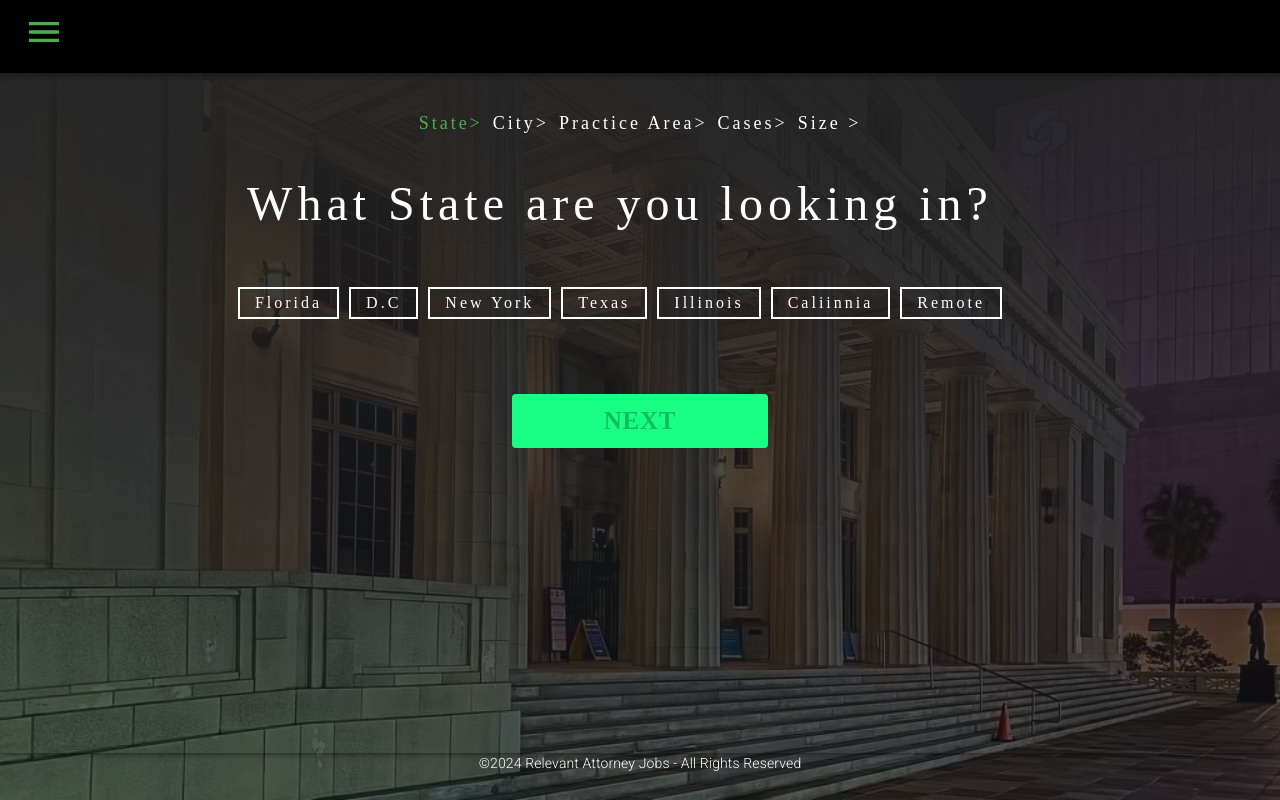
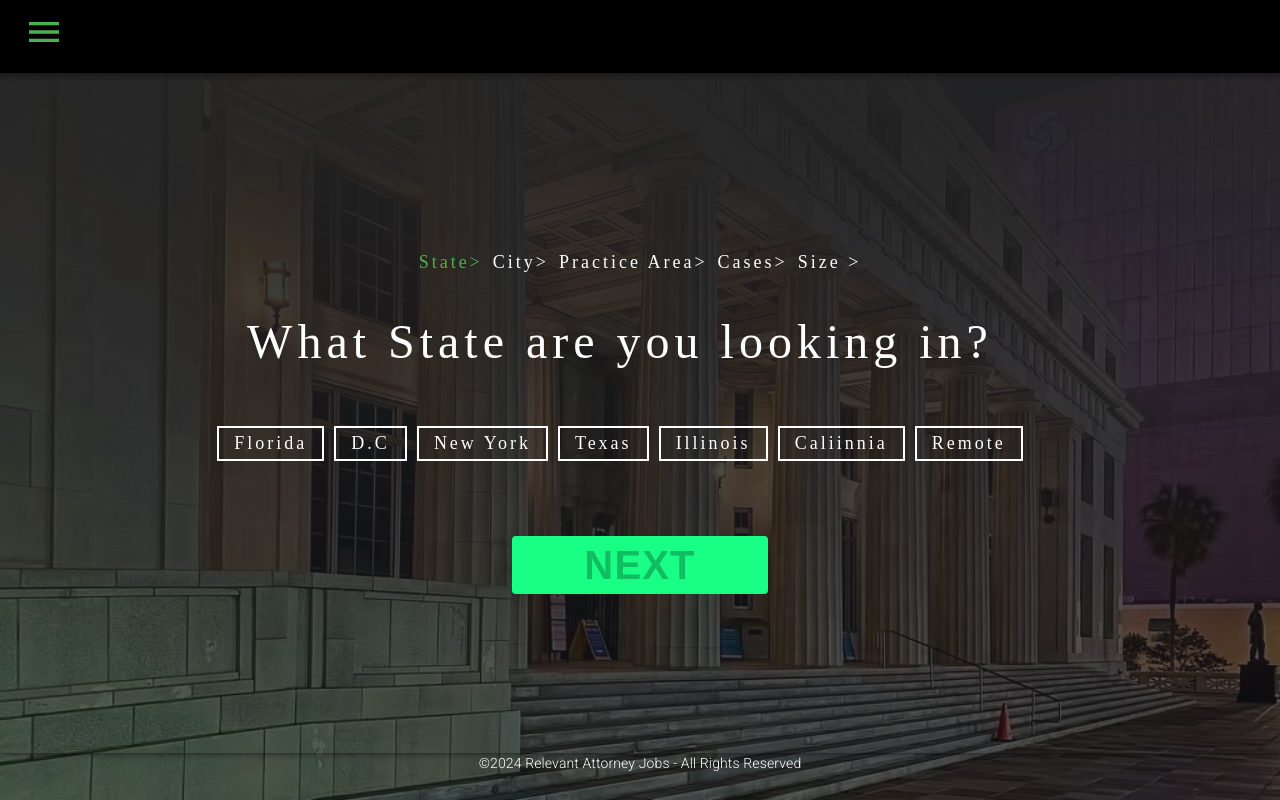
Before and after one commit to mr-rony356/Job-Board, a React (Vite) app: page /multi in a window 1280 px wide. Built offline with nearby package versions, Linux system fonts and the light colour scheme; a web font is replaced by a local one.

Commit message:
Button size fixes

```diff
--- a/src/App.tsx
+++ b/src/App.tsx
@@ -5,6 +5,7 @@ import { Footer } from "./components/Footer";
 import { Box } from "@mui/material";
 import MultiSteps from './components/MultiSteps'
 import Joblisting from "./components/Joblisting";
+import { JobDetails } from "./pages/JobDetails";
 
 function App() {
   return (
@@ -15,6 +16,7 @@ function App() {
         <Route path="/" element={<HomePage />} />
         <Route path="/multi" element={<MultiSteps />} />
         <Route path="/" element={<Joblisting />} />
+        <Route path="/job-details" element={<JobDetails />} />
         </Routes>
         <Footer />
       </Box>
--- a/src/components/Joblisting.tsx
+++ b/src/components/Joblisting.tsx
@@ -65,11 +65,12 @@ const Joblisting: React.FC = () => {
             sx={{
               backgroundColor: '#19ff85',
               color: 'black',
-              fontWeight: '600',
-              fontSize: '30px',
+              fontWeight: '900',
+              fontSize: isMobile?'2rem':'3rem',
               padding: isMobile ? '10px 120px' : '10px 150px',
-              fontFamily: 'inherit',
+              fontFamily:'sans-serif',
               border: '1px solid #19ff85 ',
+              lineHeight:'1',
 
               '&:hover': {
                 backgroundColor: 'black',
--- a/src/components/MultiSteps.tsx
+++ b/src/components/MultiSteps.tsx
@@ -1,7 +1,8 @@
 import { useState } from 'react';
 import { Button, Paper, Typography, Box } from '@mui/material';
 import stepsData from './steps.json'; // Import the JSON file directly
-import {  useMediaQuery, useTheme } from '@mui/material'
+import { useMediaQuery, useTheme } from '@mui/material'
+import { Link } from 'react-router-dom';
 
 
 
@@ -80,8 +81,8 @@ const JobSearchForm = () => {
           marginBottom: '50px',
           fontFamily: 'inherit',
           textAlign: 'center',
-          fontSize:isMobile?'2.2rem':'3rem',
-          letterSpacing:'5px'
+          fontSize: isMobile ? '2.2rem' : '3rem',
+          letterSpacing: '5px'
         }}>
           {question}
         </Typography>
@@ -101,11 +102,11 @@ const JobSearchForm = () => {
                   cursor: 'pointer',
                   fontWeight: '500',
                   borderRadius: '0px',
-                  fontSize: '16px',
+                  fontSize: isMobile?'16px ':'18px',
                   fontFamily: "inherit",
-                  padding:'0 15px',
-                  textTransform:'capitalize',
-                  letterSpacing:'3px'
+                  padding: '0 15px',
+                  textTransform: 'capitalize',
+                  letterSpacing: '3px'
                 }}
               >
                 {option}
@@ -116,7 +117,7 @@ const JobSearchForm = () => {
               if (key === state) {
                 return (
 
-                  <Box key={key} sx={{ display: 'flex', alignItems: 'center',flexWrap:'wrap', justifyContent:'center'}}>
+                  <Box key={key} sx={{ display: 'flex', alignItems: 'center', flexWrap: 'wrap', justifyContent: 'center' }}>
                     {value.map((option) => (
                       <Button
                         key={option}
@@ -132,11 +133,11 @@ const JobSearchForm = () => {
                           cursor: 'pointer',
                           fontWeight: '500',
                           borderRadius: '0px',
-                          fontSize: '16px',
+                          fontSize: isMobile?'16px ':'18px',
                           fontFamily: "inherit",
-                          padding:'0 15px',
-                          textTransform:'capitalize',
-                          letterSpacing:'3px'
+                          padding: '0 15px',
+                          textTransform: 'capitalize',
+                          letterSpacing: '3px'
 
 
                         }}
@@ -161,11 +162,11 @@ const JobSearchForm = () => {
 
     return (
       <Box sx={{ display: 'flex', width: '100%', flexDirection: 'column', marginBottom: '50px' }}>
-        <Box sx={{ display: 'flex', justifyContent: 'center',flexWrap:'wrap' }}>
+        <Box sx={{ display: 'flex', justifyContent: 'center', flexWrap: 'wrap' }}>
           {steps.map((stepItem, index) => (
             <Box key={index} style={{ padding: '20px 5px' }}>
-              <Typography variant="h2" style={{ color: step === index + 1 ? '#4caf50' : 'white', fontWeight:'500', fontSize: isMobile?'10px':'18px',letterSpacing:'3px' ,fontFamily: 'Times New Roman' }}>
-                {stepItem.label +'>' }
+              <Typography variant="h2" style={{ color: step === index + 1 ? '#4caf50' : 'white', fontWeight: '500', fontSize: isMobile ? '10px' : '18px', letterSpacing: '3px', fontFamily: 'Times New Roman' }}>
+                {stepItem.label + '>'}
               </Typography>
             </Box>
           ))}
@@ -173,7 +174,7 @@ const JobSearchForm = () => {
         {/* Render steps */}
         <Box sx={{ display: 'flex', width: '100%', justifyContent: 'center', color: 'white' }}>
           {steps.map((stepItem, index) => (
-            <Box key={index} style={{ padding:isMobile?'20px 0px':'20px 5px' }}>
+            <Box key={index} style={{ padding: isMobile ? '20px 0px' : '20px 5px' }}>
               {step === index + 1 && (
                 <Box sx={{ color: 'white' }}>
                   {renderOptions(stepItem)}
@@ -187,7 +188,17 @@ const JobSearchForm = () => {
   };
 
   return (
-    <Paper elevation={3} style={{ padding: '20px', maxWidth: '100%', margin: 'auto', background: 'transparent', height:isMobile?'100vh' :'80vh', display: 'flex', justifyContent: 'start', flexDirection: 'column', alignItems: 'center' }}>
+              <Paper elevation={3} style={{
+                padding: '20px',
+                maxWidth: '100%',
+                margin: 'auto',
+                background: 'transparent',
+                height: isMobile ? '100vh' : '80vh',
+                display: 'flex',
+                justifyContent: isMobile ? 'start' : 'center',
+                flexDirection: 'column',
+                alignItems: 'center'
+              }}>
       {renderStep()}
       <Box>
         <Box sx={{ display: 'flex', flexDirection: 'column', gap: 2 }}>
@@ -196,11 +207,12 @@ const JobSearchForm = () => {
             sx={{
               backgroundColor: '#19ff85',
               color: 'black',
-              fontWeight:'900',
-              fontSize: '25px',
+              fontWeight: '900',
+              fontSize: '2.5rem',
               padding: '5px 10px',
-              fontFamily:'inherit',
-              width:isMobile?'80vw':'20vw',
+              fontFamily:'sans-serif',
+              width: isMobile ? '80vw' : '20vw',
+              lineHeight:'1.2',
               '&:hover': {
                 backgroundColor: 'black',
                 color: '#19ff85',
@@ -208,13 +220,13 @@ const JobSearchForm = () => {
               },
             }}
           >
-            {step < steps.length ? 'Next' : 'Show Qualified Opportunities'}
+            {step < steps.length ? 'Next' : <Link to='/job-details'>show qualified opportunities</Link>}
           </Button>
 
           {
             step != 1 &&
             <Button disabled={step === 1} onClick={handlePrevious} sx={{
-              fontSize: '12px',  color: '#19ff85', fontWeight:'bold', padding: '10px', '&:hover': {
+              fontSize: '12px', color: '#19ff85', fontWeight: 'bold', padding: '10px', '&:hover': {
                 border: '1px solid #19ff85 '
               }
             }}>
--- a/src/components/steps.json
+++ b/src/components/steps.json
@@ -63,7 +63,7 @@
       "question":"What State are you looking in?",
 
       "options": [
-        "2013+"
+        "2013"
       ]
     },
     {
@@ -82,7 +82,7 @@
         "2016",
         "2015",
         "2014",
-        "2013+"
+        "2013"
       ]
     }
   ]
```
